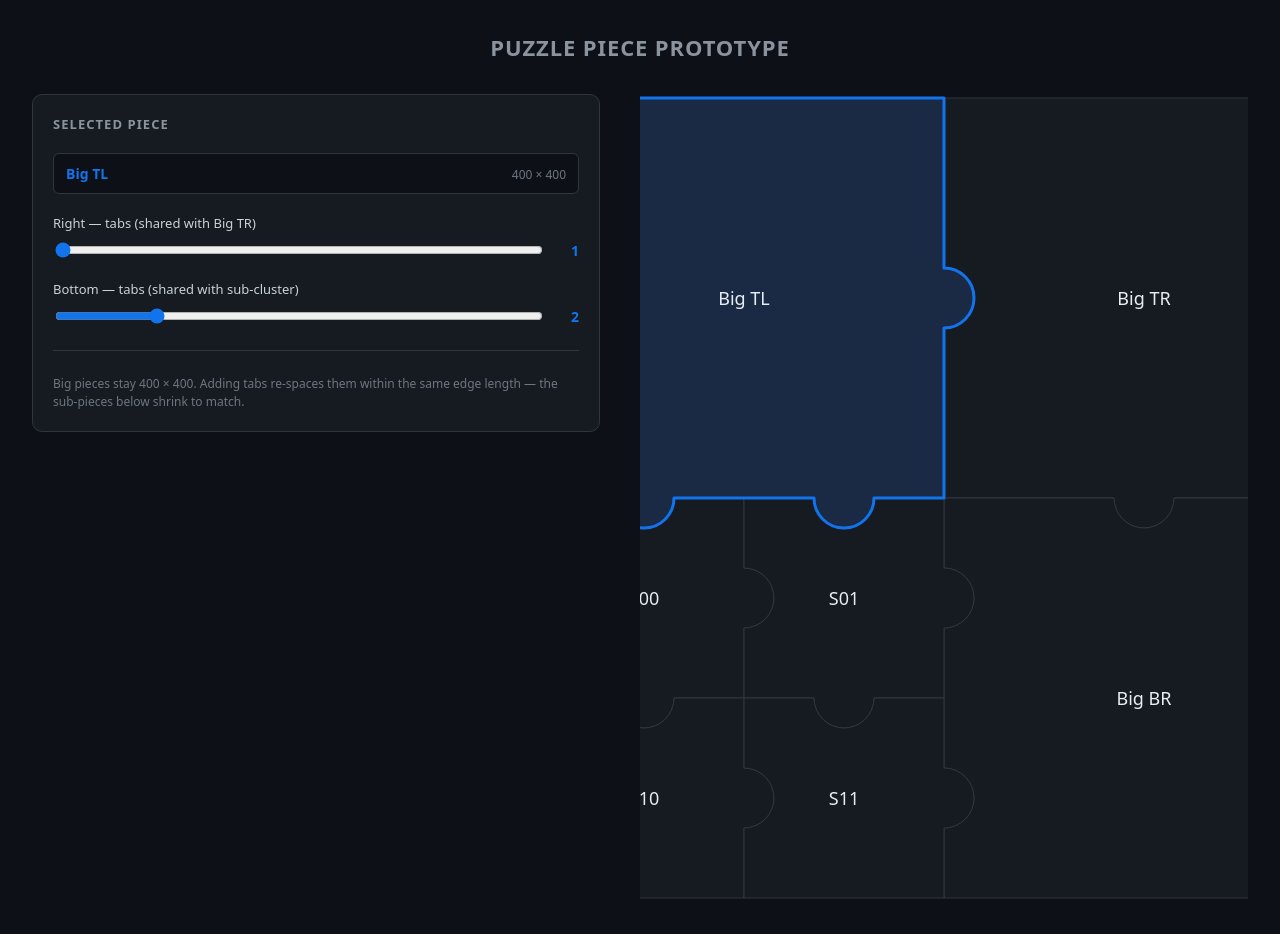
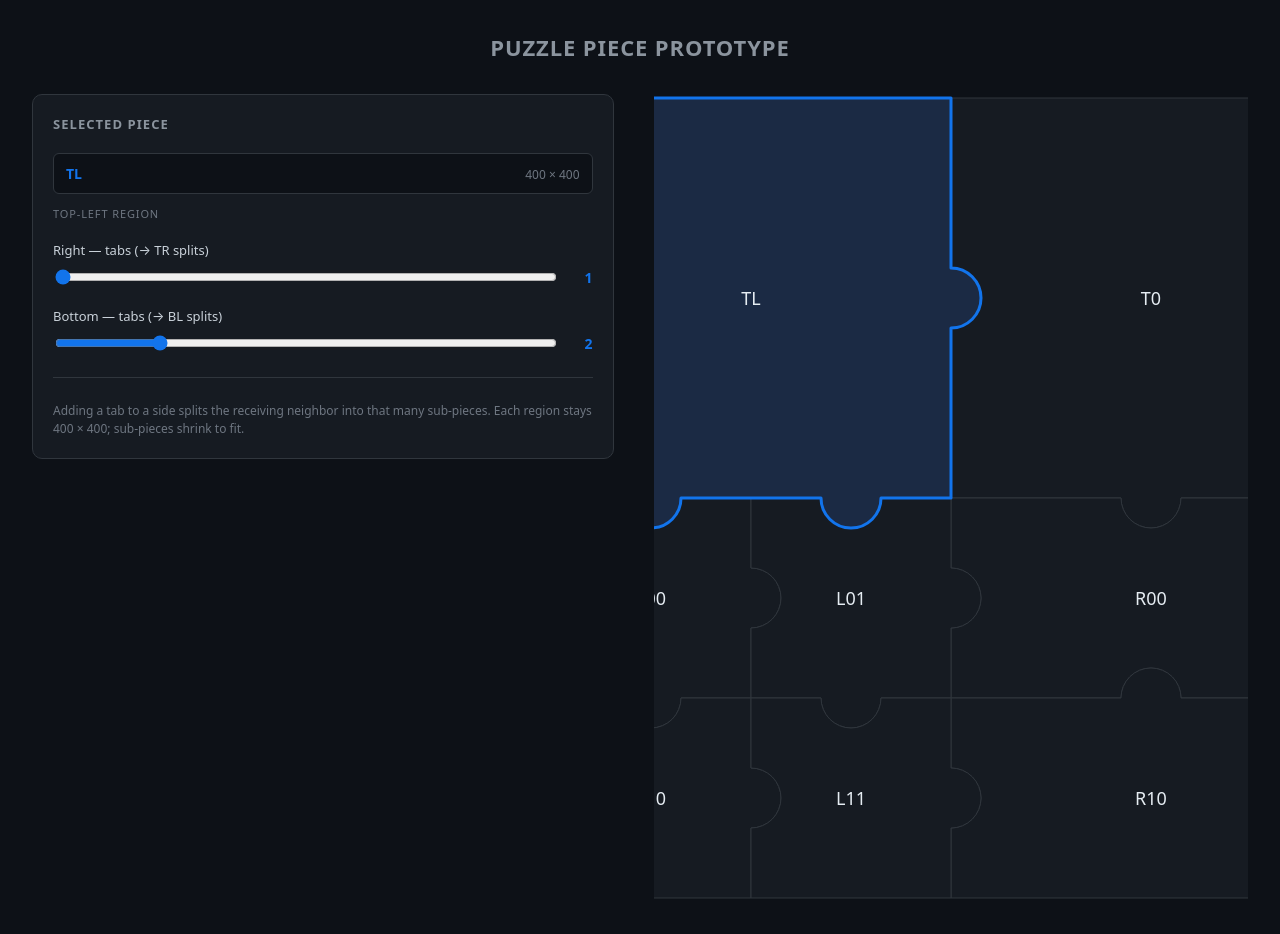
Before and after one commit to burakTanBilgi/reactpuzzlepiece, a React (Vite) app: page / in a window 1280 px wide. Built offline with nearby package versions, Linux system fonts and the light colour scheme.

Commit message:
P still not on all of them but most of them?

```diff
--- a/src/App.css
+++ b/src/App.css
@@ -113,6 +113,14 @@
   margin: 4px 0;
 }
 
+.controls__region {
+  font-size: 11px;
+  text-transform: uppercase;
+  letter-spacing: 0.08em;
+  color: #6e7681;
+  margin-top: -8px;
+}
+
 .board-wrap {
   display: flex;
   align-items: flex-start;
--- a/src/App.jsx
+++ b/src/App.jsx
@@ -2,68 +2,85 @@ import { useMemo, useState } from 'react';
 import PuzzleBoard from './PuzzleBoard.jsx';
 import './App.css';
 
-const BIG_W = 400;
-const BIG_H = 400;
+const BIG = 400;
 const KNOB_D = 60;
 
 const maxKnobs = (edgeLength) => Math.max(1, Math.floor(edgeLength / KNOB_D));
 
 function buildPieces({ cols, rows, hTabs, vTabs }) {
-  const subW = BIG_W / cols;
-  const subH = BIG_H / rows;
+  const pieces = [];
 
-  const pieces = [
-    {
-      id: 'big-tl',
-      x: 0,
-      y: 0,
-      w: BIG_W,
-      h: BIG_H,
-      label: 'Big TL',
-      sides: {
-        right: { count: hTabs, type: 'tab' },
-        bottom: { count: cols, type: 'tab' },
-      },
+  pieces.push({
+    id: 'tl',
+    x: 0,
+    y: 0,
+    w: BIG,
+    h: BIG,
+    label: 'TL',
+    sides: {
+      right: { count: hTabs, type: 'tab' },
+      bottom: { count: cols, type: 'tab' },
     },
-    {
-      id: 'big-tr',
-      x: BIG_W,
-      y: 0,
-      w: BIG_W,
-      h: BIG_H,
-      label: 'Big TR',
-      sides: {
-        left: { count: hTabs, type: 'socket' },
-        bottom: { count: vTabs, type: 'tab' },
-      },
-    },
-    {
-      id: 'big-br',
-      x: BIG_W,
-      y: BIG_H,
-      w: BIG_W,
-      h: BIG_H,
-      label: 'Big BR',
-      sides: {
-        top: { count: vTabs, type: 'socket' },
-        left: { count: rows, type: 'socket' },
-      },
-    },
-  ];
+  });
 
-  for (let row = 0; row < rows; row++) {
-    for (let col = 0; col < cols; col++) {
-      const sides = { top: 'socket', right: 'tab' };
-      if (row < rows - 1) sides.bottom = 'tab';
-      if (col > 0) sides.left = 'socket';
+  const trH = BIG / hTabs;
+  for (let i = 0; i < hTabs; i++) {
+    const sides = { left: 'socket' };
+    if (i > 0) sides.top = 'socket';
+    if (i === hTabs - 1) {
+      sides.bottom = { count: vTabs, type: 'tab' };
+    } else {
+      sides.bottom = 'tab';
+    }
+    pieces.push({
+      id: `tr-${i}`,
+      x: BIG,
+      y: i * trH,
+      w: BIG,
+      h: trH,
+      label: `T${i}`,
+      sides,
+    });
+  }
+
+  const brW = BIG / vTabs;
+  const brH = BIG / rows;
+  for (let r = 0; r < rows; r++) {
+    for (let c = 0; c < vTabs; c++) {
+      const parity = (r + c) % 2;
+      const sides = {};
+      sides.top = r === 0 ? 'socket' : parity === 1 ? 'tab' : 'socket';
+      sides.left = c === 0 ? 'socket' : parity === 1 ? 'socket' : 'tab';
+      if (c < vTabs - 1) sides.right = parity === 0 ? 'tab' : 'socket';
+      if (r < rows - 1) sides.bottom = parity === 0 ? 'socket' : 'tab';
 
       pieces.push({
-        id: `s-${row}-${col}`,
-        x: col * subW,
-        y: BIG_H + row * subH,
-        w: subW,
-        h: subH,
-        label: `S${row}${col}`,
+        id: `br-${r}-${c}`,
+        x: BIG + c * brW,
+        y: BIG + r * brH,
+        w: brW,
+        h: brH,
+        label: `R${r}${c}`,
+        sides,
+      });
+    }
+  }
+
+  const blW = BIG / cols;
+  const blH = BIG / rows;
+  for (let r = 0; r < rows; r++) {
+    for (let c = 0; c < cols; c++) {
+      const sides = { top: 'socket', right: 'tab' };
+      if (r < rows - 1) sides.bottom = 'tab';
+      if (c > 0) sides.left = 'socket';
+
+      pieces.push({
+        id: `bl-${r}-${c}`,
+        x: c * blW,
+        y: BIG + r * blH,
+        w: blW,
+        h: blH,
+        label: `L${r}${c}`,
         sides,
       });
     }
@@ -72,62 +89,47 @@ function buildPieces({ cols, rows, hTabs, vTabs }) {
   return pieces;
 }
 
-function getSideControls(selectedId, edges, setters) {
+function regionOf(id) {
+  if (id === 'tl') return 'tl';
+  if (id?.startsWith('tr-')) return 'tr';
+  if (id?.startsWith('br-')) return 'br';
+  if (id?.startsWith('bl-')) return 'bl';
+  return null;
+}
+
+const REGION_LABEL = {
+  tl: 'Top-Left region',
+  tr: 'Top-Right region',
+  br: 'Bottom-Right region',
+  bl: 'Bottom-Left region',
+};
+
+function getSideControls(region, edges, setters) {
   const { cols, rows, hTabs, vTabs } = edges;
   const { setCols, setRows, setHTabs, setVTabs } = setters;
 
-  if (selectedId === 'big-tl') {
+  if (region === 'tl') {
     return [
-      {
-        key: 'right',
-        label: 'Right — tabs (shared with Big TR)',
-        value: hTabs,
-        max: maxKnobs(BIG_H),
-        onChange: setHTabs,
-      },
-      {
-        key: 'bottom',
-        label: 'Bottom — tabs (shared with sub-cluster)',
-        value: cols,
-        max: maxKnobs(BIG_W),
-        onChange: setCols,
-      },
+      { key: 'right', label: 'Right — tabs (→ TR splits)', value: hTabs, max: maxKnobs(BIG), onChange: setHTabs },
+      { key: 'bottom', label: 'Bottom — tabs (→ BL splits)', value: cols, max: maxKnobs(BIG), onChange: setCols },
     ];
   }
-  if (selectedId === 'big-tr') {
+  if (region === 'tr') {
     return [
-      {
-        key: 'left',
-        label: 'Left — sockets (shared with Big TL)',
-        value: hTabs,
-        max: maxKnobs(BIG_H),
-        onChange: setHTabs,
-      },
-      {
-        key: 'bottom',
-        label: 'Bottom — tabs (shared with Big BR)',
-        value: vTabs,
-        max: maxKnobs(BIG_W),
-        onChange: setVTabs,
-      },
+      { key: 'left', label: 'Left — sockets from TL (TR splits)', value: hTabs, max: maxKnobs(BIG), onChange: setHTabs },
+      { key: 'bottom', label: 'Bottom — tabs (→ BR splits)', value: vTabs, max: maxKnobs(BIG), onChange: setVTabs },
     ];
   }
-  if (selectedId === 'big-br') {
+  if (region === 'br') {
     return [
-      {
-        key: 'top',
-        label: 'Top — sockets (shared with Big TR)',
-        value: vTabs,
-        max: maxKnobs(BIG_W),
-        onChange: setVTabs,
-      },
-      {
-        key: 'left',
-        label: 'Left — sockets (shared with sub-cluster)',
-        value: rows,
-        max: maxKnobs(BIG_H),
-        onChange: setRows,
-      },
+      { key: 'top', label: 'Top — sockets from TR (BR cols)', value: vTabs, max: maxKnobs(BIG), onChange: setVTabs },
+      { key: 'left', label: 'Left — sockets from BL (BR rows)', value: rows, max: maxKnobs(BIG), onChange: setRows },
+    ];
+  }
+  if (region === 'bl') {
+    return [
+      { key: 'top', label: 'Top — sockets from TL (BL cols)', value: cols, max: maxKnobs(BIG), onChange: setCols },
+      { key: 'right', label: 'Right — tabs (→ BR rows)', value: rows, max: maxKnobs(BIG), onChange: setRows },
     ];
   }
   return [];
@@ -138,7 +140,7 @@ export default function App() {
   const [rows, setRows] = useState(2);
   const [hTabs, setHTabs] = useState(1);
   const [vTabs, setVTabs] = useState(1);
-  const [selectedId, setSelectedId] = useState('big-tl');
+  const [selectedId, setSelectedId] = useState('tl');
 
   const pieces = useMemo(
     () => buildPieces({ cols, rows, hTabs, vTabs }),
@@ -146,14 +148,13 @@ export default function App() {
   );
 
   const selected = pieces.find((p) => p.id === selectedId);
+  const region = regionOf(selectedId);
 
   const sideControls = getSideControls(
-    selectedId,
+    region,
     { cols, rows, hTabs, vTabs },
     { setCols, setRows, setHTabs, setVTabs }
   );
-
-  const isSubSelected = selectedId?.startsWith('s-');
 
   return (
     <main className="stage">
@@ -174,6 +175,8 @@ export default function App() {
             <p className="controls__hint">Click a piece to select it.</p>
           )}
 
+          {region && <div className="controls__region">{REGION_LABEL[region]}</div>}
+
           {sideControls.map((ctrl) => (
             <label key={ctrl.key} className="controls__field">
               <span className="controls__label">{ctrl.label}</span>
@@ -190,17 +193,10 @@ export default function App() {
             </label>
           ))}
 
-          {isSubSelected && (
-            <p className="controls__hint">
-              Sub-pieces are shaped by the big pieces' tab counts. Select a big piece to adjust its
-              sides.
-            </p>
-          )}
-
           <hr className="controls__divider" />
           <p className="controls__hint">
-            Big pieces stay {BIG_W} × {BIG_H}. Adding tabs re-spaces them within the same edge length
-            — the sub-pieces below shrink to match.
+            Adding a tab to a side splits the receiving neighbor into that many sub-pieces.
+            Each region stays {BIG} × {BIG}; sub-pieces shrink to fit.
           </p>
         </aside>
 
```
